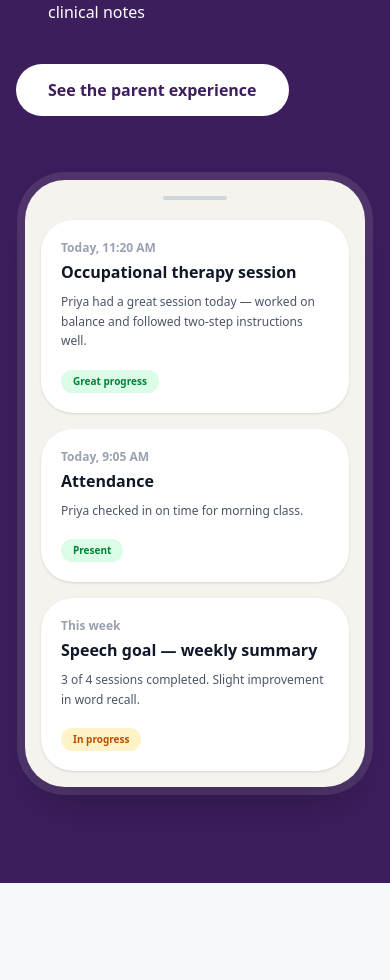
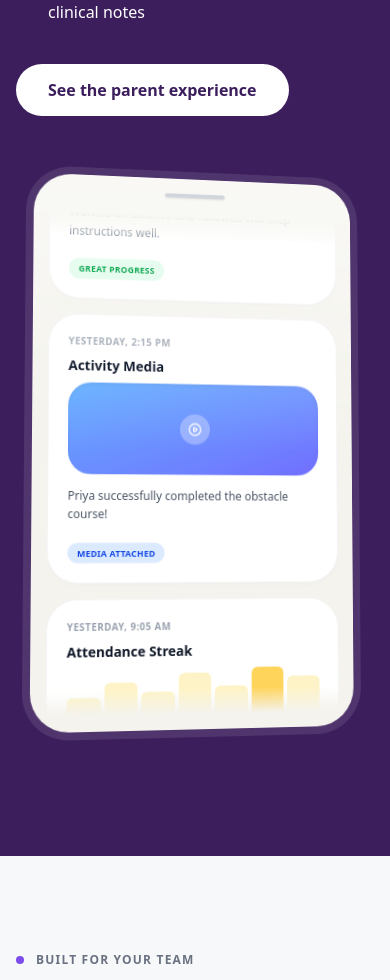
Before and after one commit to Therapinc/therapinc-website, a Next.js app: page / in a window 390 px wide. Shown: the part 7044-8024 px from the top of the page. Built offline with nearby package versions, Linux system fonts and the light colour scheme.

Commit message:
mobile animation

```diff
--- /dev/null
+++ b/src/components/ParentPortal/AnimatedPhoneMockup.tsx
@@ -0,0 +1,166 @@
+'use client';
+
+import React, { useRef } from 'react';
+import { motion, useSpring, useAnimationFrame } from 'framer-motion';
+
+export default function AnimatedPhoneMockup() {
+  const isHovered = useRef(false);
+  const springConfig = { stiffness: 60, damping: 20, mass: 0.8 };
+
+  // We use slightly different baseline tilts so it feels organic compared to the dashboard
+  const rotateX = useSpring(5, springConfig);
+  const rotateY = useSpring(10, springConfig);
+  const y = useSpring(0, springConfig);
+  const scale = useSpring(0.95, springConfig);
+
+  useAnimationFrame((time) => {
+    if (!isHovered.current) {
+      // 8 second cycle for idle float to be slightly out of sync with hero dashboard (7s)
+      const phase = (time / 8000) * Math.PI * 2;
+
+      // idle y smoothly bobs between 0 and -20
+      y.set(Math.sin(phase) * 10 - 10);
+
+      // idle rotateX gently rocks between 3 and 7 degrees
+      rotateX.set(Math.sin(phase) * 2 + 5);
+
+      // idle rotateY gently rocks between 8 and 12 degrees
+      rotateY.set(Math.sin(phase) * 2 + 10);
+
+      scale.set(0.95);
+    }
+  });
+
+  function handlePointerMove(e: React.PointerEvent<HTMLDivElement>) {
+    isHovered.current = true;
+    const rect = e.currentTarget.getBoundingClientRect();
+    const clientX = e.clientX - rect.left - rect.width / 2;
+    const clientY = e.clientY - rect.top - rect.height / 2;
+
+    // Map mouse position to -15deg to +15deg tilts
+    rotateX.set(-(clientY / rect.height) * 30);
+    rotateY.set((clientX / rect.width) * 30);
+    y.set(0);
+    scale.set(1);
+  }
+
+  // Rich Data for the infinite scroll feed
+  const feedCards = [
+    {
+      type: "ai-summary",
+      time: "Just now",
+      title: "AI Weekly Summary",
+      desc: "Priya showed a 15% improvement in sustained attention this week. Ready to advance to Level 2 puzzle tasks.",
+      badge: "✨ AI Generated",
+      badgeClass: "bg-purple-100 text-[var(--color-primary)]"
+    },
+    {
+      type: "standard",
+      time: "Today, 11:20 AM",
+      title: "Occupational Therapy",
+      desc: "Worked on balance and followed two-step instructions well.",
+      badge: "Great progress",
+      badgeClass: "bg-green-100 text-green-700"
+    },
+    {
+      type: "image",
+      time: "Yesterday, 2:15 PM",
+      title: "Activity Media",
+      desc: "Priya successfully completed the obstacle course!",
+      imageGradient: "from-blue-400 to-indigo-500",
+      badge: "Media attached",
+      badgeClass: "bg-blue-100 text-blue-700"
+    },
+    {
+      type: "chart",
+      time: "Yesterday, 9:05 AM",
+      title: "Attendance Streak",
+      desc: "Perfect attendance for 3 weeks in a row.",
+      badge: "15 days",
+      badgeClass: "bg-amber-100 text-amber-700"
+    },
+    {
+      type: "message",
+      time: "Monday, 4:00 PM",
+      title: "Message from Sarah (SLP)",
+      desc: "\"Priya was very engaged today. Please practice the 'S' sound worksheet sent home.\"",
+      badge: "Direct message",
+      badgeClass: "bg-pink-100 text-pink-700"
+    }
+  ];
+
+  return (
+    <div
+      className="flex w-full items-center justify-center lg:justify-end lg:-translate-x-[55px] perspective-[1200px]"
+      onPointerMove={handlePointerMove}
+      onPointerLeave={() => { isHovered.current = false; }}
+    >
+      <motion.div
+        style={{ rotateX, rotateY, y, scale }}
+        className="relative flex h-[580px] w-[340px] flex-col rounded-[40px] bg-[#F4F3ED] p-4 pt-10 shadow-[0_40px_80px_-20px_rgba(60,30,93,0.4)] ring-8 ring-white/10 sm:w-[380px] overflow-hidden"
+      >
+        {/* Subtle inner top glare for glass effect */}
+        <div className="pointer-events-none absolute inset-0 z-20 rounded-[40px] bg-gradient-to-b from-white/80 via-transparent to-transparent opacity-60 mix-blend-overlay" />
+
+        {/* Speaker notch */}
+        <div className="absolute top-4 left-1/2 h-1 w-16 -translate-x-1/2 rounded-full bg-gray-300 z-30 shadow-sm"></div>
+
+        {/* Infinite Scroll Container with Fade Masks */}
+        <div className="relative z-10 h-full w-full overflow-hidden [mask-image:linear-gradient(to_bottom,transparent,black_5%,black_95%,transparent)]">
+          <motion.div
+            className="flex flex-col gap-4 pt-4"
+            animate={{ y: ["0%", "-50%"] }}
+            transition={{ ease: "linear", duration: 25, repeat: Infinity }}
+          >
+            {/* Duplicate the feed cards twice to create a seamless infinite loop */}
+            {[...feedCards, ...feedCards].map((card, idx) => (
+              <div key={idx} className="rounded-2xl bg-white p-5 shadow-[0_2px_10px_-4px_rgba(0,0,0,0.05)] border border-gray-100 shrink-0">
+
+                <div className="mb-2 flex items-center justify-between">
+                   <div className="text-[10px] font-bold text-gray-400 uppercase tracking-wider">{card.time}</div>
+                   {card.type === 'ai-summary' && <div className="text-[10px] animate-pulse">✨</div>}
+                </div>
+
+                <h4 className="mb-2 font-heading text-sm font-bold text-gray-900">{card.title}</h4>
+
+                {card.type === 'image' && (
+                  <div className={`w-full h-24 mb-3 rounded-xl bg-gradient-to-br ${card.imageGradient} opacity-90 shadow-inner flex items-center justify-center`}>
+                    <div className="w-8 h-8 rounded-full bg-white/30 backdrop-blur-md flex items-center justify-center">
+                       <svg className="w-4 h-4 text-white" fill="none" viewBox="0 0 24 24" stroke="currentColor"><path strokeLinecap="round" strokeLinejoin="round" strokeWidth={2} d="M14.752 11.168l-3.197-2.132A1 1 0 0010 9.87v4.263a1 1 0 001.555.832l3.197-2.132a1 1 0 000-1.664z" /><path strokeLinecap="round" strokeLinejoin="round" strokeWidth={2} d="M21 12a9 9 0 11-18 0 9 9 0 0118 0z" /></svg>
+                    </div>
+                  </div>
+                )}
+
+                {card.type === 'chart' && (
+                  <div className="flex items-end gap-1 mb-3 h-12 w-full">
+                    {[40, 70, 50, 90, 60, 100, 80].map((h, i) => (
+                      <div key={i} className="flex-1 rounded-t-sm bg-amber-100 relative overflow-hidden" style={{ height: `${h}%` }}>
+                         {h === 100 && <div className="absolute inset-0 bg-amber-400 rounded-t-sm animate-pulse" />}
+                      </div>
+                    ))}
+                  </div>
+                )}
+
+                {card.type === 'message' && (
+                  <div className="mb-3 rounded-lg bg-gray-50 p-3 border border-gray-100">
+                    <p className="text-xs italic text-gray-600">{card.desc}</p>
+                  </div>
+                )}
+
+                {card.type !== 'message' && (
+                   <p className="mb-4 text-xs leading-relaxed text-gray-600">
+                     {card.desc}
+                   </p>
+                )}
+
+                <span className={`inline-block rounded-full px-2.5 py-1 text-[9px] font-bold uppercase tracking-wide ${card.badgeClass}`}>
+                  {card.badge}
+                </span>
+              </div>
+            ))}
+          </motion.div>
+        </div>
+      </motion.div>
+    </div>
+  );
+}
--- a/src/components/ParentPortalSection.tsx
+++ b/src/components/ParentPortalSection.tsx
@@ -1,5 +1,6 @@
 import React from 'react';
 import { Check } from 'lucide-react';
+import AnimatedPhoneMockup from './ParentPortal/AnimatedPhoneMockup';
 
 export default function ParentPortalSection() {
   return (
@@ -45,51 +46,7 @@ export default function ParentPortalSection() {
           </div>
 
           {/* Right Column: Phone Mockup */}
-          <div className="flex w-full items-center justify-center lg:justify-end lg:-translate-x-[75px]">
-            {/* Phone Frame */}
-            <div className="relative flex w-[340px] flex-col rounded-[40px] bg-[#F4F3ED] p-4 pt-10 shadow-2xl ring-8 ring-white/10 sm:w-[380px]">
-              {/* Speaker notch */}
-              <div className="absolute top-4 left-1/2 h-1 w-16 -translate-x-1/2 rounded-full bg-gray-300"></div>
-
-              <div className="flex flex-col gap-4">
-                {/* Card 1 */}
-                <div className="rounded-2xl bg-white p-5 shadow-sm">
-                  <div className="mb-1 text-xs font-semibold text-gray-400">Today, 11:20 AM</div>
-                  <h4 className="mb-2 font-heading font-bold text-gray-900">Occupational therapy session</h4>
-                  <p className="mb-4 text-xs leading-relaxed text-gray-600">
-                    Priya had a great session today — worked on balance and followed two-step instructions well.
-                  </p>
-                  <span className="inline-block rounded-full bg-green-100 px-3 py-1 text-[10px] font-bold text-green-700">
-                    Great progress
-                  </span>
-                </div>
-
-                {/* Card 2 */}
-                <div className="rounded-2xl bg-white p-5 shadow-sm">
-                  <div className="mb-1 text-xs font-semibold text-gray-400">Today, 9:05 AM</div>
-                  <h4 className="mb-2 font-heading font-bold text-gray-900">Attendance</h4>
-                  <p className="mb-4 text-xs leading-relaxed text-gray-600">
-                    Priya checked in on time for morning class.
-                  </p>
-                  <span className="inline-block rounded-full bg-green-100 px-3 py-1 text-[10px] font-bold text-green-700">
-                    Present
-                  </span>
-                </div>
-
-                {/* Card 3 */}
-                <div className="rounded-2xl bg-white p-5 shadow-sm">
-                  <div className="mb-1 text-xs font-semibold text-gray-400">This week</div>
-                  <h4 className="mb-2 font-heading font-bold text-gray-900">Speech goal — weekly summary</h4>
-                  <p className="mb-4 text-xs leading-relaxed text-gray-600">
-                    3 of 4 sessions completed. Slight improvement in word recall.
-                  </p>
-                  <span className="inline-block rounded-full bg-amber-100 px-3 py-1 text-[10px] font-bold text-amber-700">
-                    In progress
-                  </span>
-                </div>
-              </div>
-            </div>
-          </div>
+          <AnimatedPhoneMockup />
 
         </div>
       </div>
```
